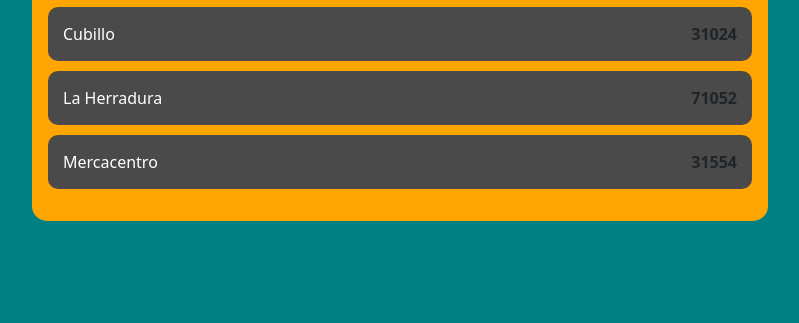
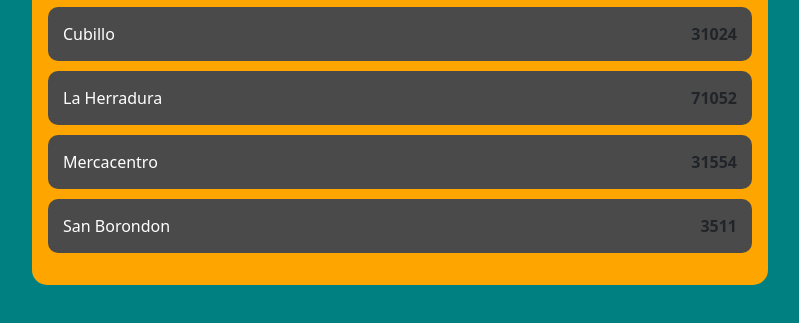
Before and after one commit to alfrejimglez/Guaguas-Global-mod-, a plain HTML site: page index.html in a window 1280 px wide. Shown: the part 335-658 px from the top of the page, without its empty margins (240-1039 px from the left). Drawn offline with nearby package versions, Linux system fonts and the light colour scheme.

Commit message:
Actualizar index.html

```diff
--- a/index.html
+++ b/index.html
@@ -67,6 +67,11 @@
                             <div class="bus-item">
                                 <a href="mercacentro.html" class="text-white text-decoration-none">Mercacentro</a> <strong>31554</strong>
                             </div>
+
+
+<div class="bus-item">
+                                <a href="mercacentro.html" class="text-white text-decoration-none">San Borondon</a> <strong>3511</strong>
+                            </div>
                         </div>
                         <div id="error-message" class="text-danger mt-3"></div> <!-- Mensaje de error -->
                     </div>
```
